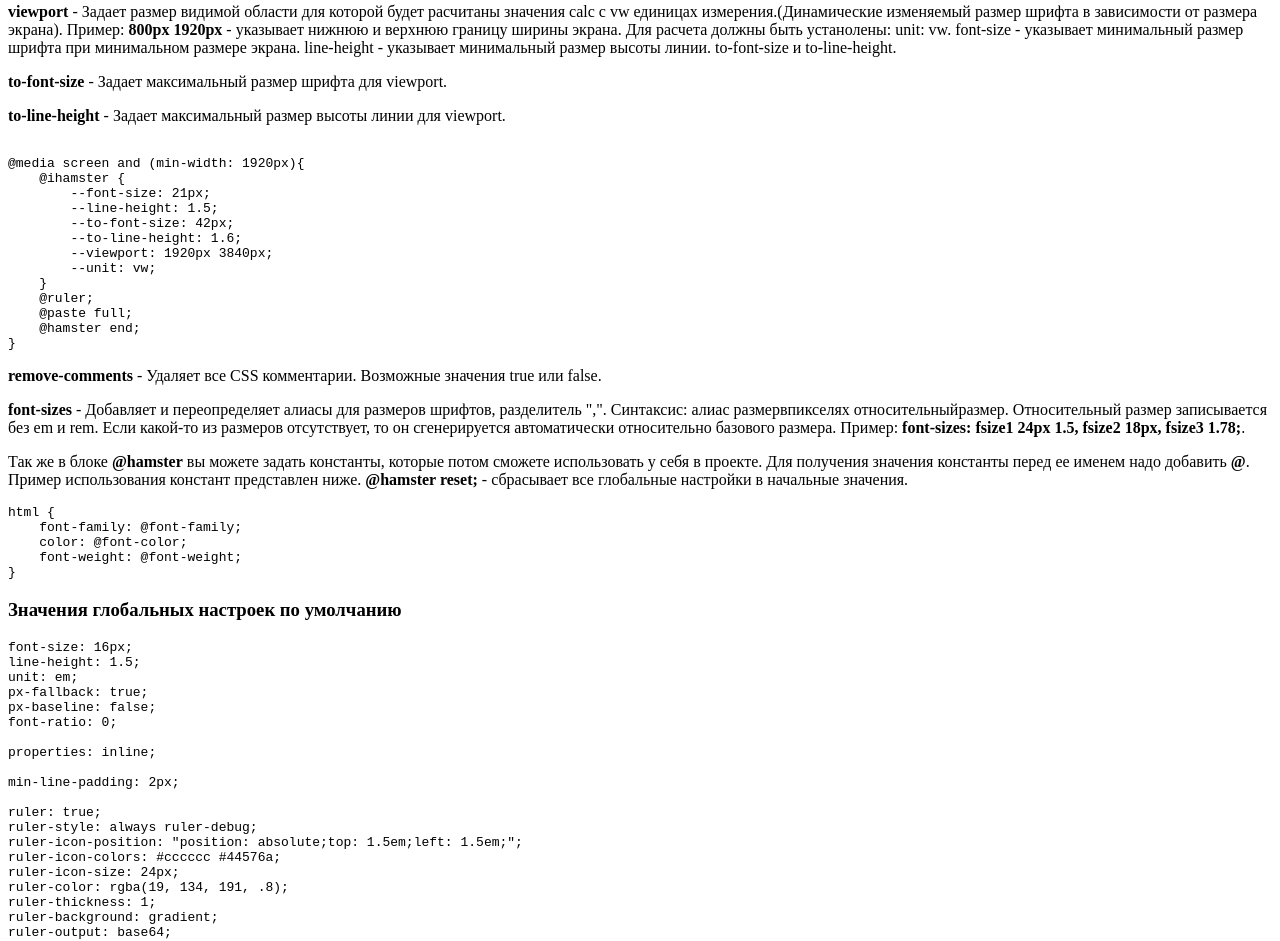
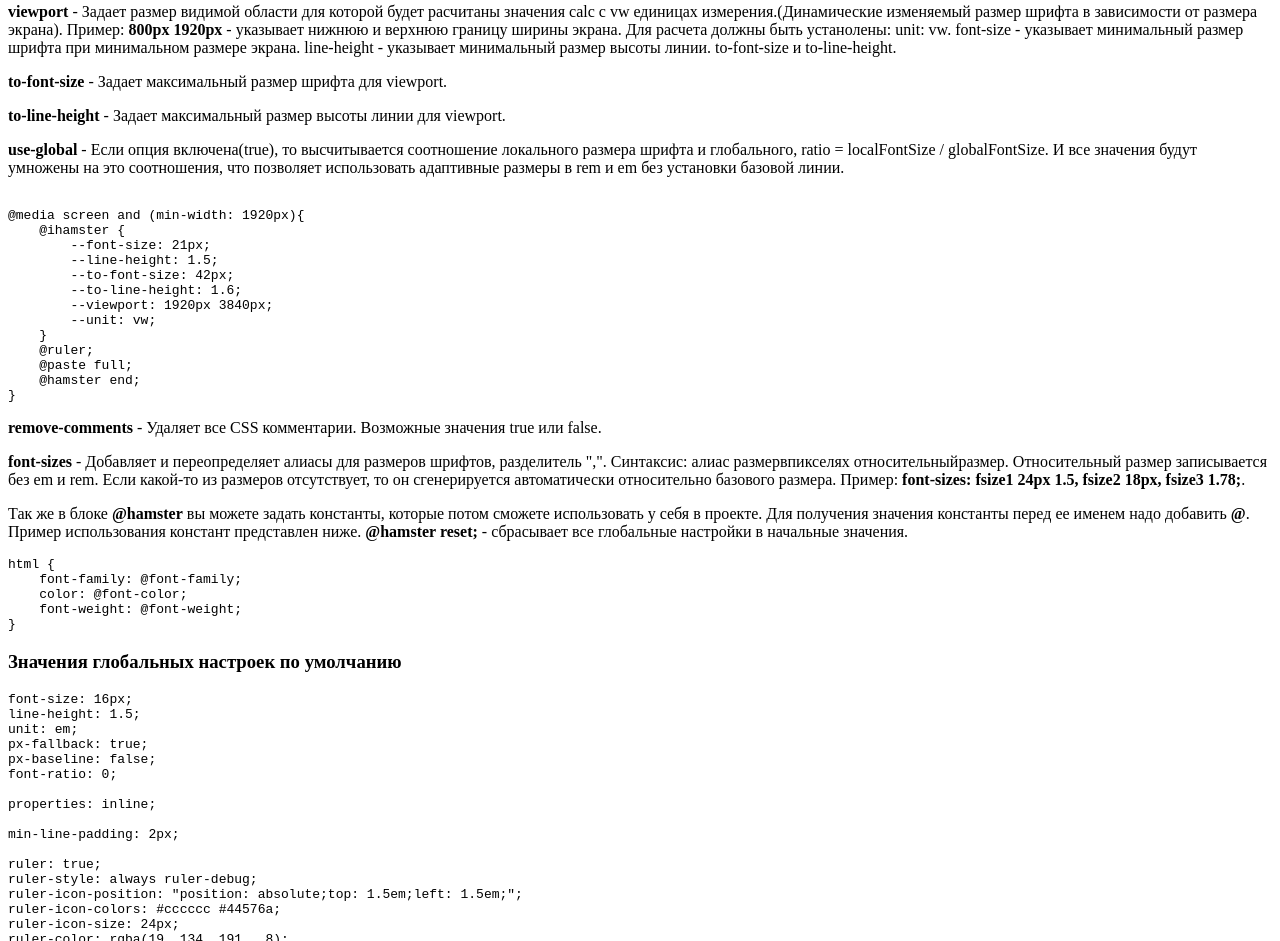
Before and after one commit to h0tc0d3/postcss-hamster, a website built with webpack: page web/hamster-ru.html in a window 1280 px wide. Shown: the part 6090-7031 px from the top of the page. Built offline with nearby package versions, Linux system fonts and the light colour scheme.

Commit message:
1.2.0-rc3

```diff
--- a/package.json
+++ b/package.json
@@ -1,6 +1,6 @@
 {
   "name": "postcss-hamster",
-  "version": "1.2.0-rc2",
+  "version": "1.2.0-rc3",
   "description": "PostCSS Hamster",
   "scripts": {
     "dev": "node webpack.js",
--- a/web/hamster-ru.html
+++ b/web/hamster-ru.html
@@ -657,6 +657,12 @@ gulp.task("default", ["css"]);</code></pre>
             </p>
             <p>
                 <strong>to-line-height</strong> - Задает максимальный размер высоты линии для viewport.
+            </p>
+
+            <p>
+                <strong>use-global</strong> - Если опция включена(true), то высчитывается соотношение локального размера
+                шрифта и глобального, ratio = localFontSize / globalFontSize. И все значения будут умножены на это
+                соотношения, что позволяет использовать адаптивные размеры в rem и em без установки базовой линии.
             </p>
             <div class="block-code">
                         <pre><code class="language-css">
--- a/web/src/style.css
+++ b/web/src/style.css
@@ -59,13 +59,14 @@
     @ihamster {
         --font-size: 20px;
         --line-height: 1.55;
+        --use-global: true;
     }
-    @baseline html;
     @ruler;
     @paste full;
     @hamster end;
 }
 */
+
 @media screen and (max-width: 799px) {
     @ihamster {
         --font-size: 14px;
```
Also changed, not shown: web/css/style.css (+1 -0 lines), CHANGELOG.md, build/Hamster.js, build/VerticalRhythm.js, build/web/hamster-ru.html, 3 other files.
